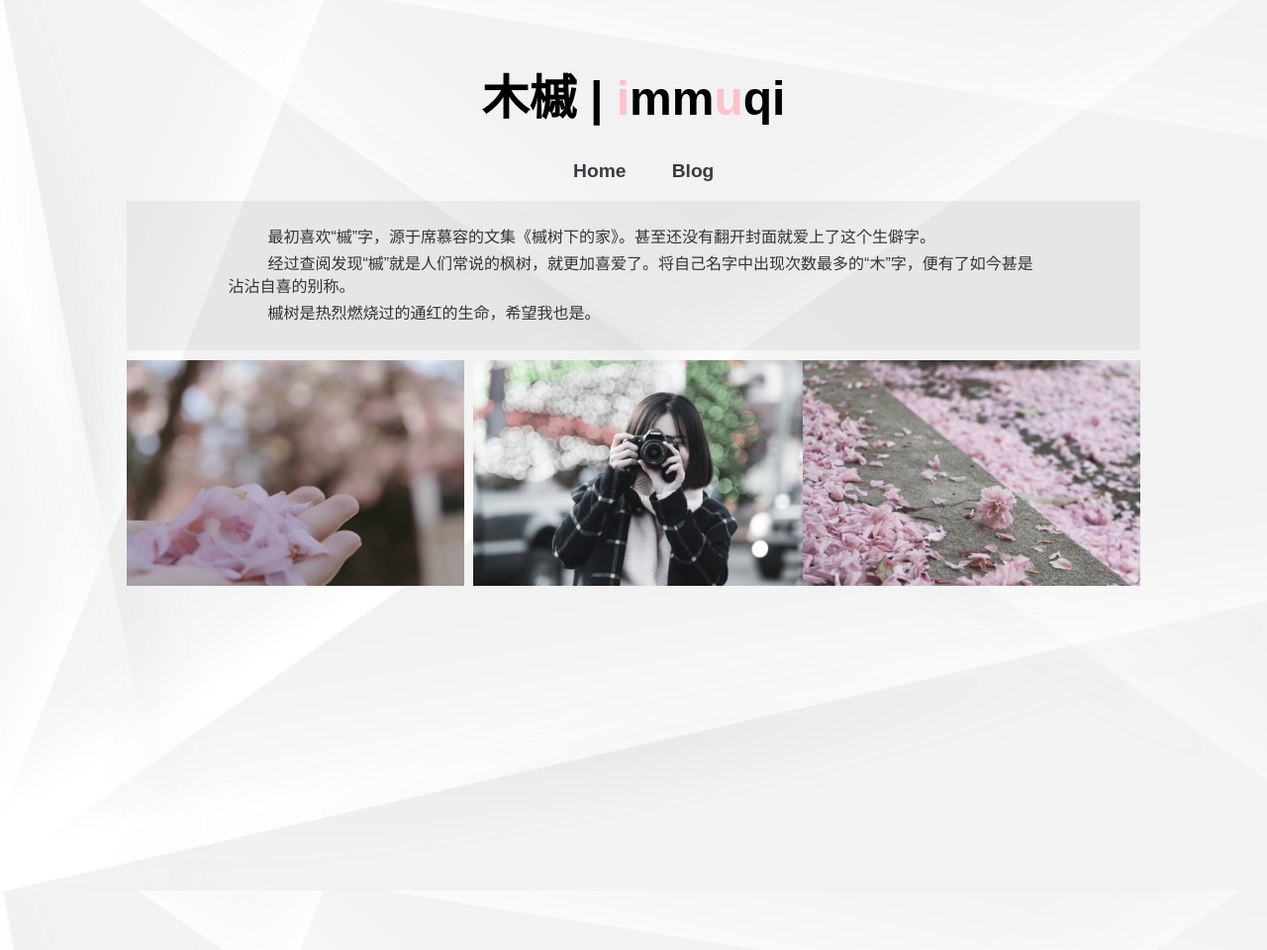
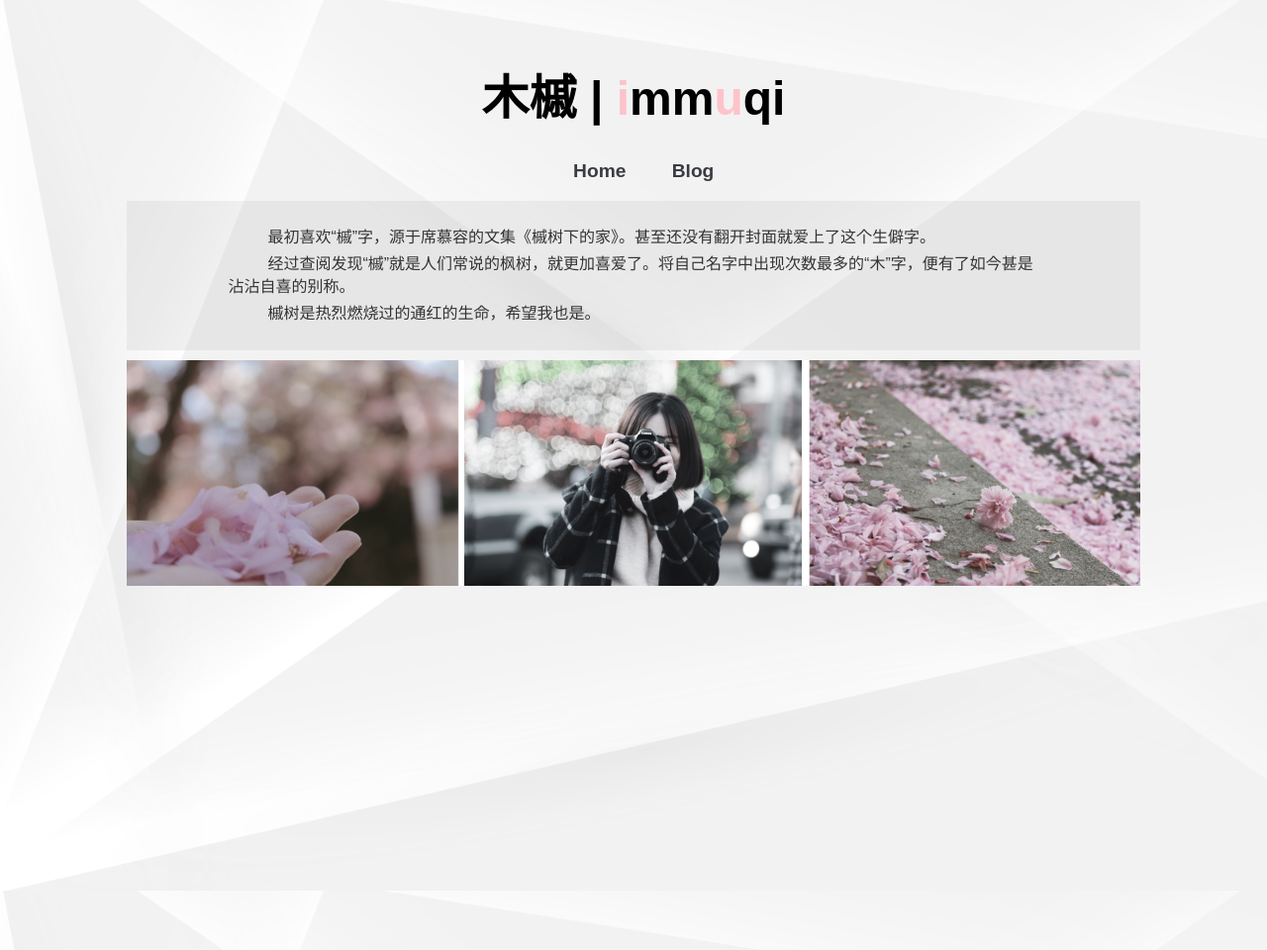
Before and after one commit to MuqiX/MuqiX.github.io, a Jekyll site: the page built from index.html, in a window 1280 px wide. Shown: the whole page at 99% size. Built offline with Jekyll 4.4.1, drawn with Linux system fonts in a browser that asks for light colours.

Commit message:
indexphoto

```diff
--- a/css/main.css
+++ b/css/main.css
@@ -98,7 +98,6 @@ div.intro {
     padding: 2%;
     width: 80%;
     margin: auto;
-    height: 50%;
 }
 div.indeximg{
     display: table;
@@ -109,31 +108,43 @@ div.childblock1{
     display: table-cell;
     overflow: hidden;
     width: 33%;
+    height: 250px;
+    background-image: url("/image/index1_edit.jpg");
+    background-size: 100%;
+    background-repeat: no-repeat;
+    margin-right: 0.5%;
 }
 div.childblock2{
     display: table-cell;
     overflow: hidden;
     width: 33%;
+    height: 500px;
+    background-image: url("/image/index2.jpeg");
+    background-size: 100%;
+    background-repeat: no-repeat;
 }
 div.childblock3{
     display: table-cell;
     overflow: hidden;
     width: 33%;
+    height: 250px;
+    background-image: url("/image/index3_edit.jpg");
+    background-size: 100%;
+    background-repeat: no-repeat;
+    margin-left: 0.5%;
 }
-div.childblock1 img{
+/*div.childblock1 img{
     max-width: 100%;
     max-height: 230px;
 }
 div.childblock2 img{
     max-width: 100%;
     max-height: 230px;
-    padding-left: 2.5%;
 }
 div.childblock3 img{
     max-width: 100%;
     max-height: 230px;
-    float: right;
-}
+}*/
 
 div.post{
     font-size: 1.1em;
--- a/index.html
+++ b/index.html
@@ -18,13 +18,13 @@ title: Muqi's seeking.
 	</div>
 	<div class="indeximg">
 		<div class="childblock1">
-			<img src="image/index1.jpg">
+			<!--img src="image/index1.jpg"-->
 		</div >
 		<div class="childblock2">
-			<img src="/image/index2.jpeg">
+			<!--img src="/image/index2.jpeg"-->
 		</div>
 		<div class="childblock3">
-			<img src="image/index3.jpg">
+			<!--img src="image/index3.jpg"-->
 		</div>
 	</div>
 </div>
```
Also changed, not shown: image/index1_edit.jpg (added), image/index3_edit.jpg (added).
